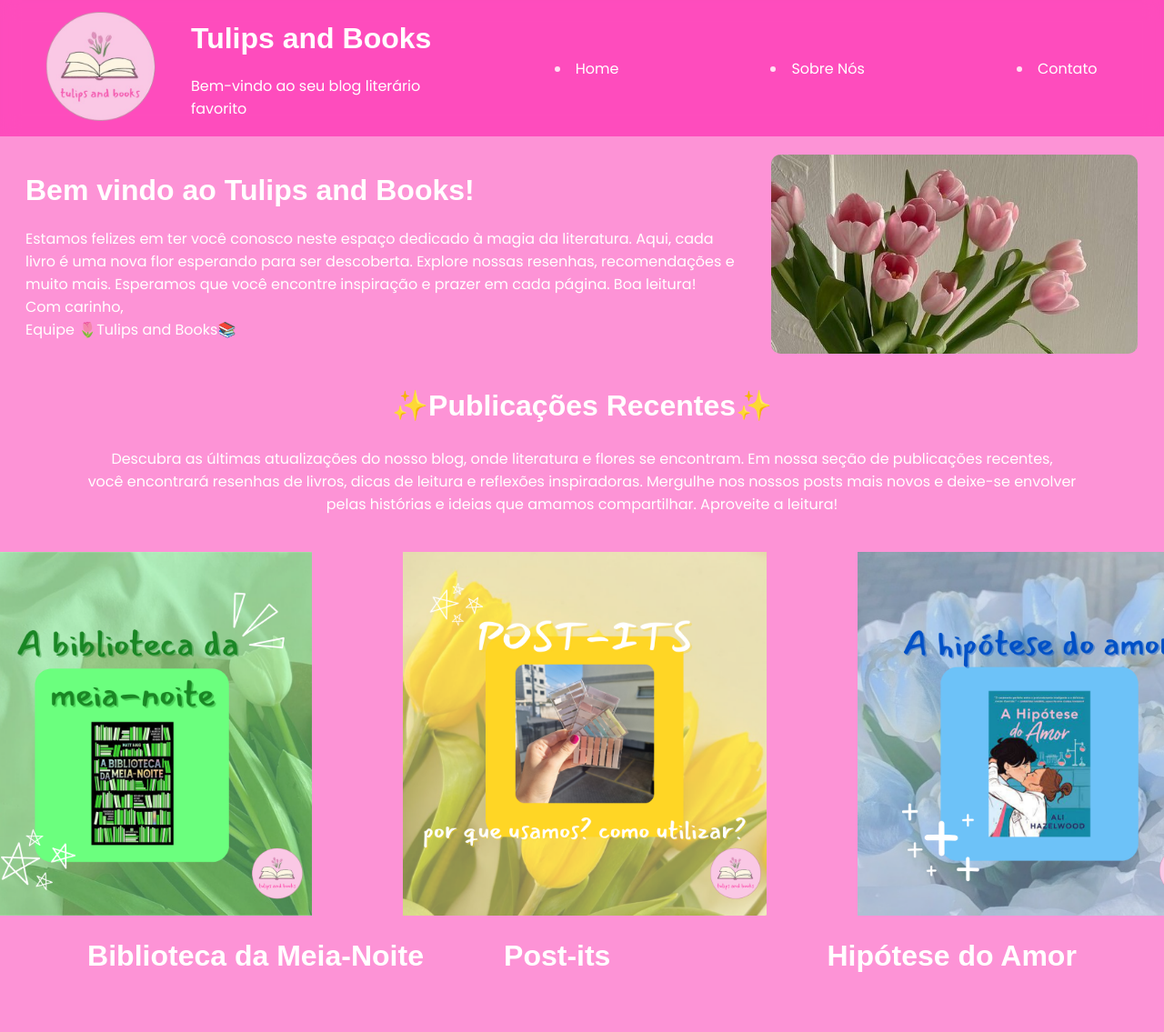
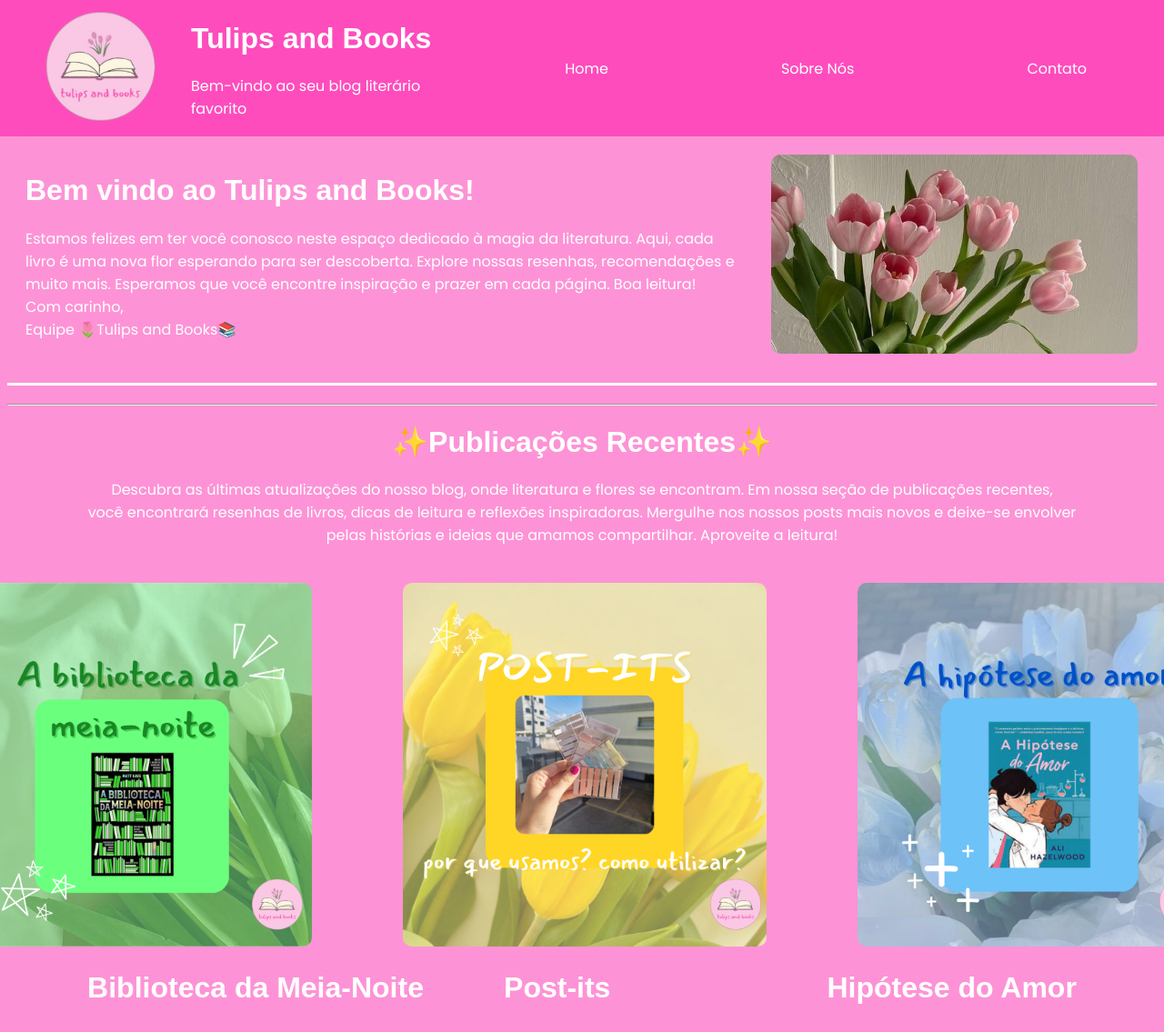
Before and after one commit to imlaurinhaaa/meu_site, a plain HTML site: page index.html in a window 1280 px wide. Shown: the top 1135 px of the page at 91% size. Before the commit the page ends 1105 px from the top, so only its background shows below. Drawn offline with Linux system fonts and the light colour scheme; a web font is replaced by a local one.

Commit message:
feat: fixing home

```diff
--- a/index.html
+++ b/index.html
@@ -33,7 +33,8 @@
             <img id="tulips-aside" src="img/tulips.jpg" alt="">
         </div>
     </main>
-    <section class="Publicações-Recentes" id="posts" >
+    <div id="line"></div>
+    <hr class="Publicações-Recentes" id="posts" >
         <div id="posts-text" >
             <h1>✨Publicações Recentes✨</h1>
             <p>Descubra as últimas atualizações do nosso blog, onde literatura e flores se encontram. Em nossa seção de publicações recentes,<br/> você encontrará resenhas de livros, dicas de leitura e reflexões inspiradoras. Mergulhe nos nossos posts mais novos e deixe-se envolver <br/>pelas histórias e ideias que amamos compartilhar. Aproveite a leitura!</p>
--- a/style.css
+++ b/style.css
@@ -58,6 +58,7 @@ header {
     display: flex;
     justify-content: space-around;
     width: 60%;
+    list-style: none;
 
 }
 
@@ -71,8 +72,8 @@ header {
 }
 
 .links a:hover {
-    border-bottom: 3px solid #0e57f4;
-    color: #0e57f4;
+    border-bottom: 3px solid #fff;
+    color: #fff;
     transform: scale(1.1);
 
 }
@@ -111,6 +112,7 @@ main {
     display: flex;
     justify-content: center;
     margin-left: 10px;
+
 }
 
 #texts-posts{
@@ -122,22 +124,26 @@ main {
     height: 400px;
     width: 400px;
     margin-right: 100px;
+    border-radius: 10px;
 }
 
 #img-2{
     height: 400px;
     width: 400px;
+    border-radius: 10px;
 }
 
 #img-3{
     height: 400px;
     width: 400px;
     margin-left: 100px;
+    border-radius: 10px;
 }
 
 #text-1{
     margin-left: auto;
     margin-right: auto;
+
 }
 
 #text-2{
@@ -149,3 +155,11 @@ main {
     margin-left: auto;
     margin-right: auto;
 }
+
+#line{
+    width: 100%;
+    height: 3px;
+    background-color: #fff;
+    margin: 20px 0;
+
+}
```
